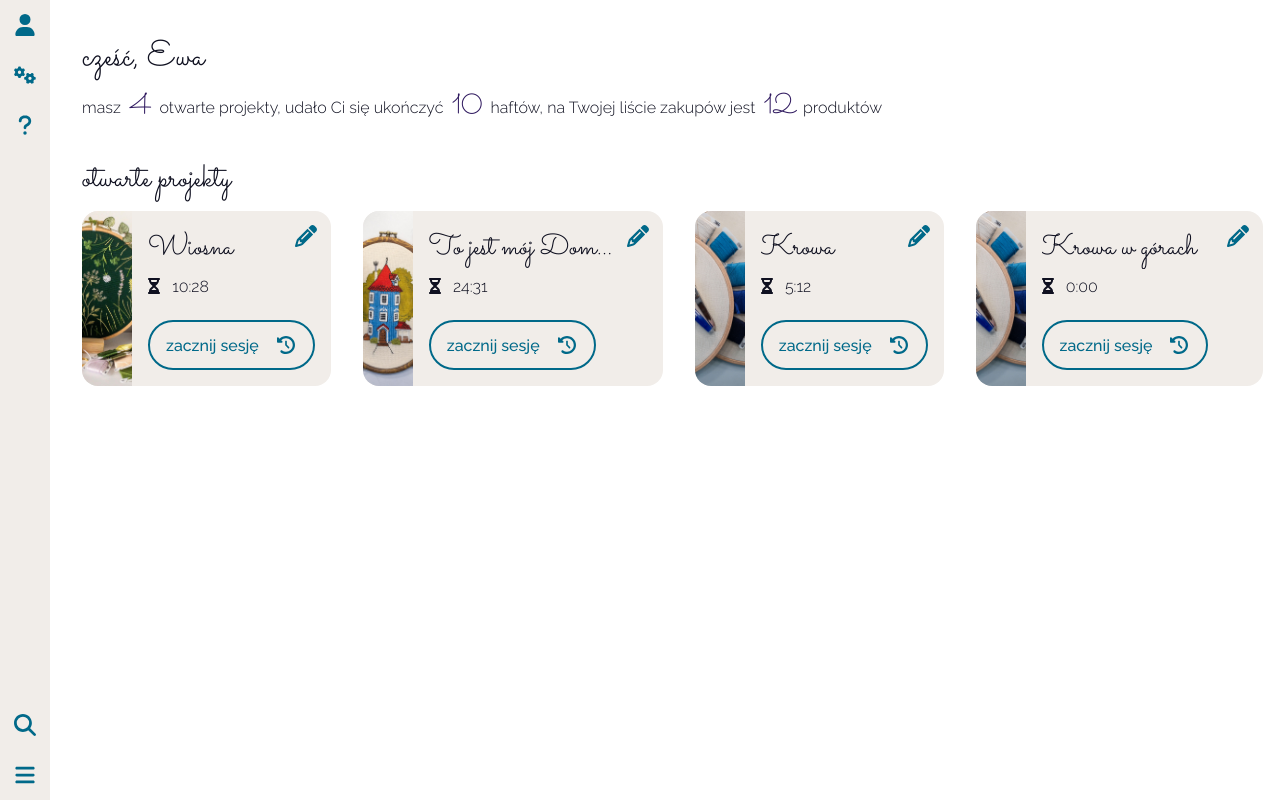
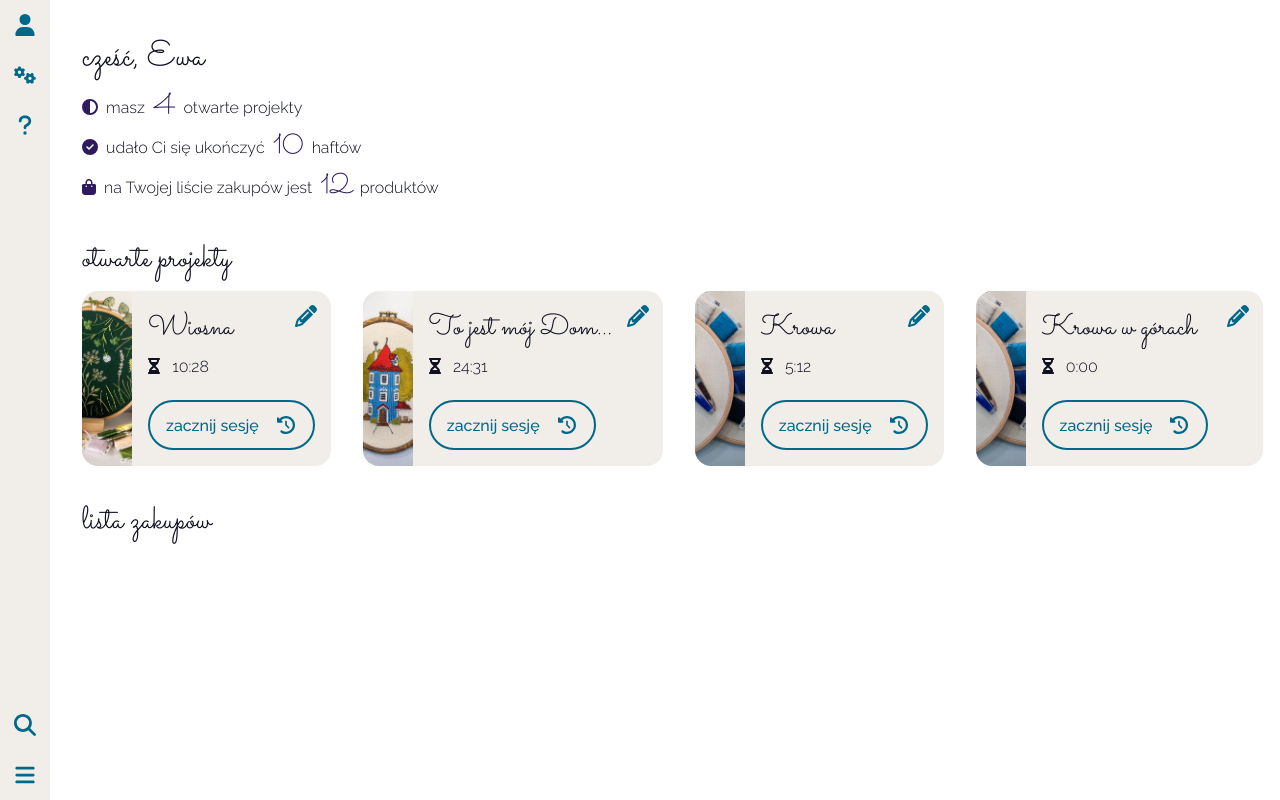
Before and after one commit to edworczak/embroiderers-essential, a React (Vite) app: page / in a window 1280 px wide. Built offline with nearby package versions, Linux system fonts and the light colour scheme.

Commit message:
Added icons to welcome text

```diff
--- a/src/components/welcome/welcome.jsx
+++ b/src/components/welcome/welcome.jsx
@@ -1,8 +1,20 @@
+import {
+	faBagShopping,
+	faCircleCheck,
+	faCircleHalfStroke,
+} from "@fortawesome/free-solid-svg-icons";
+import { FontAwesomeIcon } from "@fortawesome/react-fontawesome";
 import { useEffect, useState } from "react";
 
 import dummyUser from "../../data/dummyUser";
 import pl from "../../data/pl";
-import { Info, InfoWrapper, NumberHighLight } from "./welcome.styled";
+import { theme } from "../../shared-styles/theme.styled";
+import {
+	IconWrapper,
+	Info,
+	InfoWrapper,
+	NumberHighLight,
+} from "./welcome.styled";
 
 const Welcome = () => {
 	// demo values
@@ -72,15 +84,44 @@ const Welcome = () => {
 			</h1>
 			<InfoWrapper>
 				<Info>
-					{pl.home.openProjectsWelcome.textBefore}{" "}
-					<NumberHighLight>
-						{openProjectsCount < 10 ? openProjectsCount : "10+"}
-					</NumberHighLight>{" "}
-					{openProjectsText}, {pl.home.allProjectsWelcome.textBefore}{" "}
-					<NumberHighLight>{finishedProjectsCount}</NumberHighLight>{" "}
-					{finishedProjectsText}, {pl.home.shoppingWelcome.textBefore}{" "}
-					{shippingVerb} <NumberHighLight>{shoppingCount}</NumberHighLight>{" "}
-					{shippingText}
+					<IconWrapper>
+						<FontAwesomeIcon
+							icon={faCircleHalfStroke}
+							color={theme.colours.highlight}
+						/>
+					</IconWrapper>
+					<p>
+						{pl.home.openProjectsWelcome.textBefore}{" "}
+						<NumberHighLight>
+							{openProjectsCount < 10 ? openProjectsCount : "10+"}
+						</NumberHighLight>{" "}
+						{openProjectsText}
+					</p>
+				</Info>
+				<Info>
+					<IconWrapper>
+						<FontAwesomeIcon
+							icon={faCircleCheck}
+							color={theme.colours.highlight}
+						/>
+					</IconWrapper>
+					<p>
+						{pl.home.allProjectsWelcome.textBefore}{" "}
+						<NumberHighLight>{finishedProjectsCount}</NumberHighLight>{" "}
+						{finishedProjectsText}
+					</p>
+				</Info>
+				<Info>
+					<IconWrapper>
+						<FontAwesomeIcon
+							icon={faBagShopping}
+							color={theme.colours.highlight}
+						/>
+					</IconWrapper>
+					<p>
+						{pl.home.shoppingWelcome.textBefore} {shippingVerb}{" "}
+						<NumberHighLight>{shoppingCount}</NumberHighLight> {shippingText}
+					</p>
 				</Info>
 			</InfoWrapper>
 		</div>
--- a/src/components/welcome/welcome.styled.jsx
+++ b/src/components/welcome/welcome.styled.jsx
@@ -6,9 +6,22 @@ export const InfoWrapper = styled.div`
 	padding: 0;
 `;
 
-export const Info = styled.p`
+export const Info = styled.div`
+	display: flex;
 	line-height: 32px;
 	margin: 0 0 ${theme.sizes.spacings.small};
+
+	svg {
+		margin-right: ${theme.sizes.spacings.small};
+	}
+
+	p {
+		margin-bottom: 0;
+	}
+`;
+
+export const IconWrapper = styled.div`
+	height: 100%;
 `;
 
 export const NumberHighLight = styled.span`
--- a/src/pages/homepage.jsx
+++ b/src/pages/homepage.jsx
@@ -13,6 +13,9 @@ const Homepage = () => {
 				<h2>{pl.openProjects}</h2>
 				<ProjectsList />
 			</Section>
+			<Section>
+				<h2>{pl.shoppingList}</h2>
+			</Section>
 		</div>
 	);
 };
```
